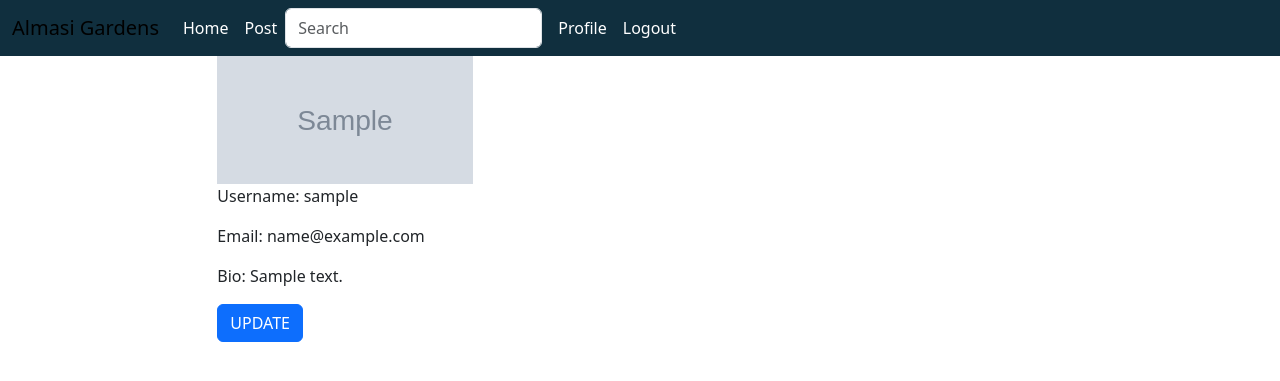
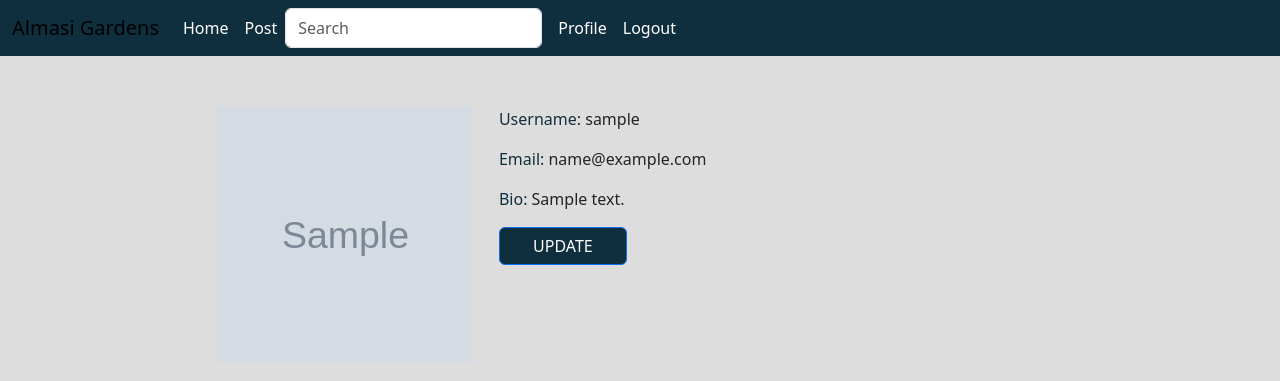
Before and after one commit to victoriamwangi/Find-A-Mechanic, a Django app: a page that uses amechanic/templates/base.html in a window 1280 px wide. Shown: the top 381 px of the page. Run offline with Django 4.2, Linux system fonts and the light colour scheme; a user stored in the database is signed in; tables that the repository leaves empty hold one stand-in row (values such as "Sample post"); grey boxes marked "Sample" are stand-in pictures; some libraries are stand-ins or nearby versions.

Commit message:
style update page

```diff
--- a/static/css/style.css
+++ b/static/css/style.css
@@ -1,3 +1,7 @@
+body {
+    background-color: #ddd;
+}
+
 .navbar {
     background-color: #102f3e !important;
 }
@@ -58,3 +62,23 @@
 .loginfrm {
     padding-top: 5vw;
 }
+
+.profdetail {
+    display: flex;
+    padding-top: 4vw;
+}
+
+.profimg {
+    width: 20vw !important;
+    height: 20vw;
+    margin-right: 2vw;
+}
+
+.texty p span {
+    color: #102f3e;
+}
+
+.updatebtn {
+    width: 10vw;
+    background-color: #102f3e;
+}
```
